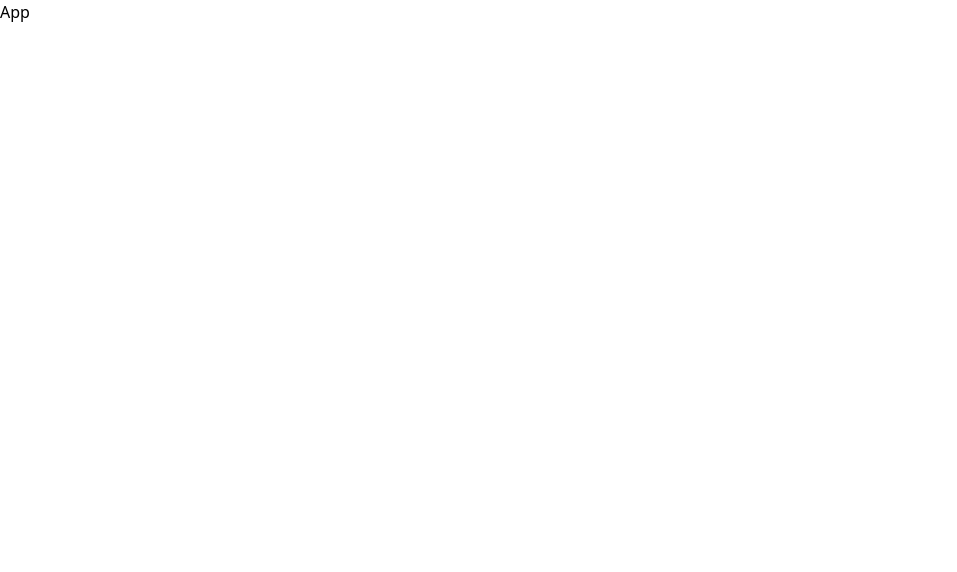
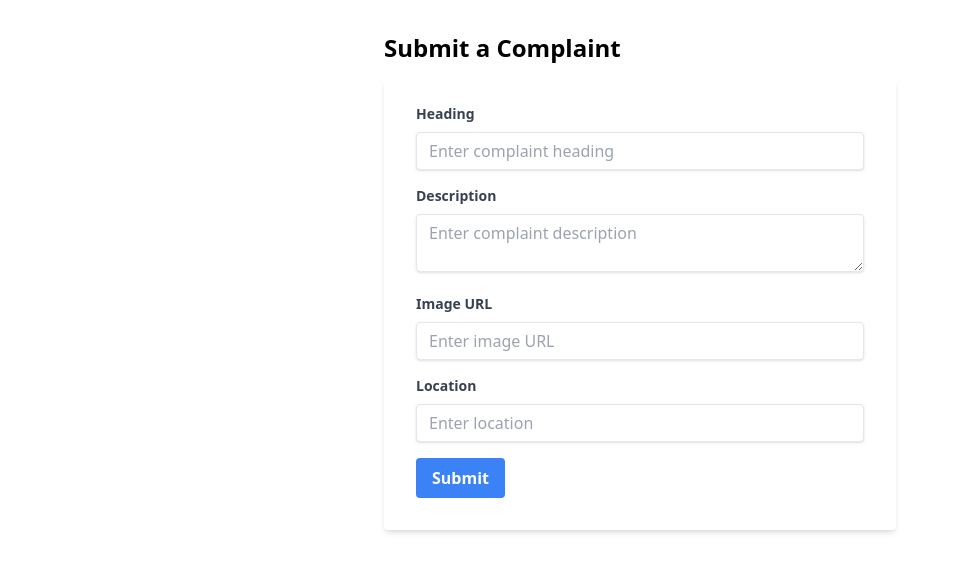
Before and after one commit to AayushKP/KAWACH, a React (Vite) app in the folder client/: page /create in a window 1280 px wide. Shown: the top 572 px of the page, without its empty margins (0-957 px from the left). Built offline with nearby package versions, Linux system fonts and the light colour scheme.

Commit message:
added files

```diff
--- a/client/package.json
+++ b/client/package.json
@@ -12,11 +12,13 @@
   "dependencies": {
     "@radix-ui/react-navigation-menu": "^1.2.0",
     "@radix-ui/react-slot": "^1.1.0",
+    "axios": "^1.7.5",
     "class-variance-authority": "^0.7.0",
     "clsx": "^2.1.1",
     "lucide-react": "^0.435.0",
     "react": "^18.3.1",
     "react-dom": "^18.3.1",
+    "react-router-dom": "^6.26.1",
     "tailwind-merge": "^2.5.2",
     "tailwindcss-animate": "^1.0.7"
   },
--- a/client/src/App.jsx
+++ b/client/src/App.jsx
@@ -1,6 +1,18 @@
+import { BrowserRouter, Route, Routes } from "react-router-dom";
+import Auth from "./pages/Auth/index";
+import Dashboard from "./pages/Dashboard/index";
+import HomePage from "./pages/Home/index";
+import ComplaintForm from "./pages/Form/index";
 function App() {
   return (
-    <div>App</div>
-  )
+    <BrowserRouter>
+      <Routes>
+        <Route path="/" element={<HomePage />} />
+        <Route path="/auth" element={<Auth />} />
+        <Route path="/dashboard" element={<Dashboard />} />
+        <Route path="/create" element={<ComplaintForm />} />
+      </Routes>
+    </BrowserRouter>
+  );
 }
-export default App
+export default App;
--- a/client/src/pages/Auth/index.jsx
+++ b/client/src/pages/Auth/index.jsx
@@ -1,4 +1,4 @@
-function index() {
-  return <div>index</div>;
+function Auth() {
+  return <div>Auth</div>;
 }
-export default index;
+export default Auth;
--- a/client/src/pages/Dashboard/index.jsx
+++ b/client/src/pages/Dashboard/index.jsx
@@ -1,4 +1,66 @@
-function index() {
-  return <div>index</div>;
-}
-export default index;
+import React, { useEffect, useState } from "react";
+
+const Dashboard = () => {
+  const [complaints, setComplaints] = useState([]);
+  const [loading, setLoading] = useState(true);
+  const [error, setError] = useState(null);
+
+  useEffect(() => {
+    const fetchComplaints = async () => {
+      try {
+        const response = await fetch("http://localhost:3000/complaints");
+        if (!response.ok) {
+          throw new Error("Failed to fetch complaints");
+        }
+        const data = await response.json();
+        setComplaints(data);
+        setLoading(false);
+      } catch (error) {
+        setError(error.message);
+        setLoading(false);
+      }
+    };
+
+    fetchComplaints();
+  }, []);
+
+  if (loading) return <div className="text-center mt-10">Loading...</div>;
+  if (error)
+    return <div className="text-center mt-10 text-red-500">{error}</div>;
+
+  return (
+    <div className="max-w-6xl mx-auto mt-8 px-4">
+      <h2 className="text-3xl font-bold text-center mb-8">
+        Complaints Dashboard
+      </h2>
+      <div className="grid grid-cols-1 sm:grid-cols-2 lg:grid-cols-3 gap-8">
+        {complaints.map((complaint) => (
+          <div
+            key={complaint._id}
+            className="bg-[#1a1a1a] p-6 rounded-lg shadow-lg hover:shadow-xl transition-shadow duration-300"
+            style={{
+              boxShadow: "0 0 15px rgba(255, 255, 255, 0.1)", // Glow effect
+            }}
+          >
+            <h3 className="text-xl font-semibold mb-2 text-white">
+              {complaint.heading}
+            </h3>
+            <p className="text-gray-300 mb-4">{complaint.description}</p>
+            {complaint.image && (
+              <img
+                src={complaint.image}
+                alt="Complaint"
+                className="w-full h-40 object-cover rounded mb-4"
+              />
+            )}
+            <p className="text-gray-400 text-sm">
+              Location: {complaint.location}
+            </p>
+          </div>
+        ))}
+      </div>
+    </div>
+  );
+};
+
+export default Dashboard;
--- a/client/src/pages/Form/index.jsx
+++ b/client/src/pages/Form/index.jsx
@@ -1,4 +1,136 @@
-function index() {
-  return <div>index</div>;
-}
-export default index;
+import React, { useState } from "react";
+
+const ComplaintForm = () => {
+  const [formData, setFormData] = useState({
+    heading: "",
+    description: "",
+    image: "",
+    location: "",
+  });
+
+  const handleChange = (e) => {
+    const { name, value } = e.target;
+    setFormData({ ...formData, [name]: value });
+  };
+
+  const handleSubmit = async (e) => {
+    e.preventDefault();
+
+    try {
+      const response = await fetch("http://localhost:3000/complaints", {
+        method: "POST",
+        headers: {
+          "Content-Type": "application/json",
+        },
+        body: JSON.stringify(formData),
+      });
+
+      if (response.ok) {
+        const data = await response.json();
+        console.log("Complaint submitted:", data);
+        // Reset form after successful submission
+        setFormData({
+          heading: "",
+          description: "",
+          image: "",
+          location: "",
+        });
+      } else {
+        console.error("Error submitting complaint:", response.statusText);
+      }
+    } catch (error) {
+      console.error("Error submitting complaint:", error);
+    }
+  };
+
+  return (
+    <div className="max-w-lg mx-auto mt-8">
+      <h2 className="text-2xl font-bold mb-4">Submit a Complaint</h2>
+      <form
+        onSubmit={handleSubmit}
+        className="bg-white shadow-md rounded px-8 pt-6 pb-8 mb-4"
+      >
+        <div className="mb-4">
+          <label
+            className="block text-gray-700 text-sm font-bold mb-2"
+            htmlFor="heading"
+          >
+            Heading
+          </label>
+          <input
+            type="text"
+            name="heading"
+            id="heading"
+            value={formData.heading}
+            onChange={handleChange}
+            className="shadow appearance-none border rounded w-full py-2 px-3 text-gray-700 leading-tight focus:outline-none focus:shadow-outline"
+            placeholder="Enter complaint heading"
+            required
+          />
+        </div>
+        <div className="mb-4">
+          <label
+            className="block text-gray-700 text-sm font-bold mb-2"
+            htmlFor="description"
+          >
+            Description
+          </label>
+          <textarea
+            name="description"
+            id="description"
+            value={formData.description}
+            onChange={handleChange}
+            className="shadow appearance-none border rounded w-full py-2 px-3 text-gray-700 leading-tight focus:outline-none focus:shadow-outline"
+            placeholder="Enter complaint description"
+            required
+          />
+        </div>
+        <div className="mb-4">
+          <label
+            className="block text-gray-700 text-sm font-bold mb-2"
+            htmlFor="image"
+          >
+            Image URL
+          </label>
+          <input
+            type="text"
+            name="image"
+            id="image"
+            value={formData.image}
+            onChange={handleChange}
+            className="shadow appearance-none border rounded w-full py-2 px-3 text-gray-700 leading-tight focus:outline-none focus:shadow-outline"
+            placeholder="Enter image URL"
+          />
+        </div>
+        <div className="mb-4">
+          <label
+            className="block text-gray-700 text-sm font-bold mb-2"
+            htmlFor="location"
+          >
+            Location
+          </label>
+          <input
+            type="text"
+            name="location"
+            id="location"
+            value={formData.location}
+            onChange={handleChange}
+            className="shadow appearance-none border rounded w-full py-2 px-3 text-gray-700 leading-tight focus:outline-none focus:shadow-outline"
+            placeholder="Enter location"
+            required
+          />
+        </div>
+        <div className="flex items-center justify-between">
+          <button
+            type="submit"
+            className="bg-blue-500 hover:bg-blue-700 text-white font-bold py-2 px-4 rounded focus:outline-none focus:shadow-outline"
+          >
+            Submit
+          </button>
+        </div>
+      </form>
+    </div>
+  );
+};
+
+export default ComplaintForm;
--- a/client/src/pages/Home/index.jsx
+++ b/client/src/pages/Home/index.jsx
@@ -1,4 +1,4 @@
-function index() {
-  return <div>index</div>;
+function HomePage() {
+  return <div>Home</div>;
 }
-export default index;
+export default HomePage;
```
Also changed, not shown: 1 other file (tests, documents, lock files or other folders).
